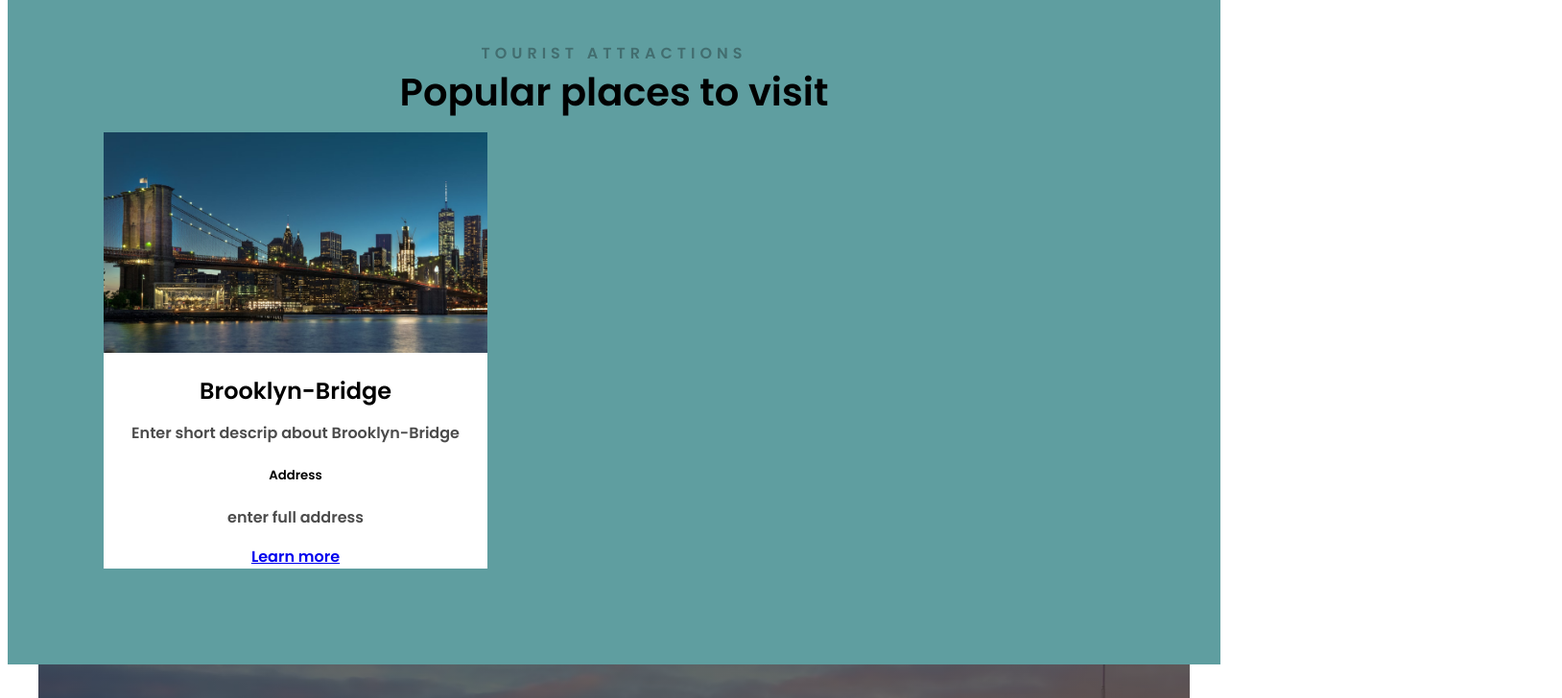
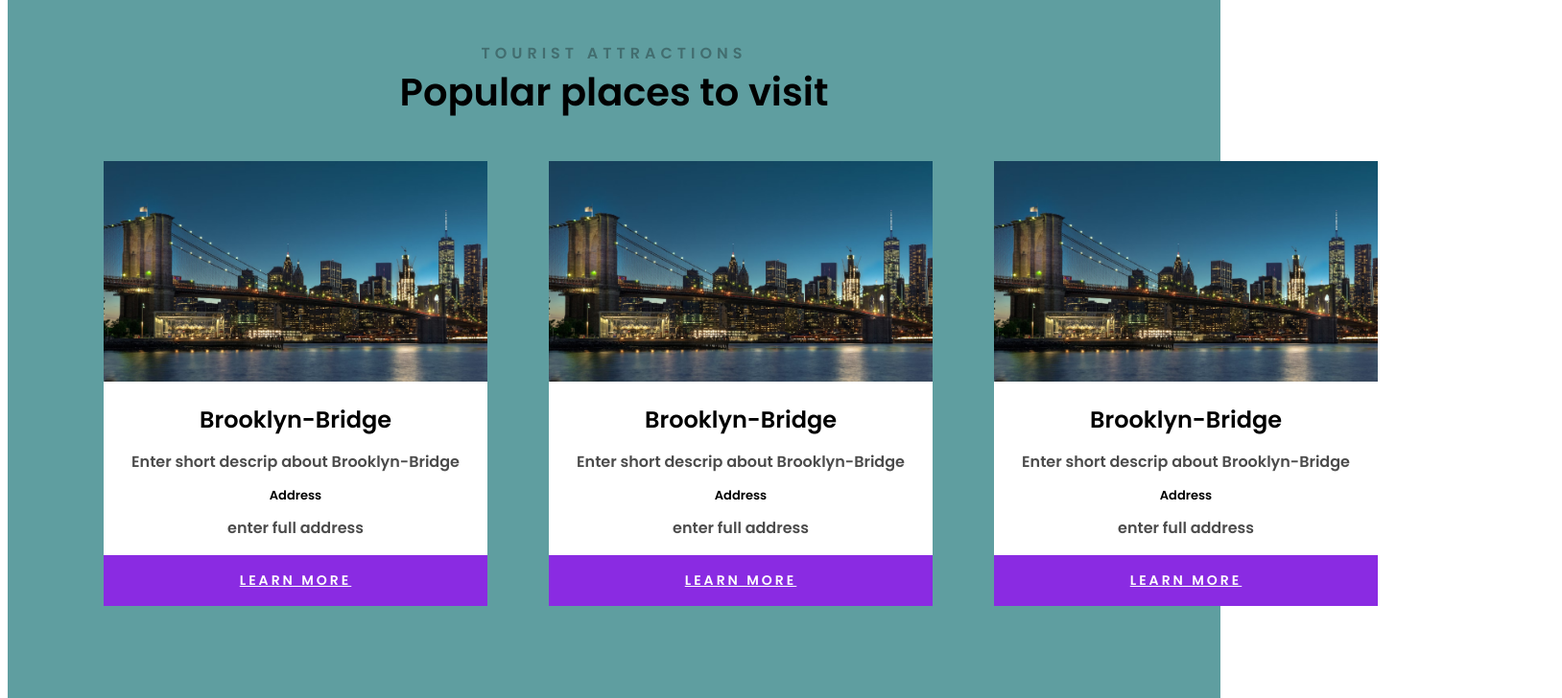
Before and after one commit to N1sh97/Travel-Project, a plain HTML site: page index.html in a window 1280 px wide. Shown: the part 1140-1868 px from the top of the page at 96% size, 1628 px wide, since content can reach past the window. Drawn offline with Linux system fonts and the light colour scheme.

Commit message:
created new button as part of card and styled it

```diff
--- a/index.html
+++ b/index.html
@@ -46,11 +46,32 @@ Some people come here to enjoy the Broadway Shows, others come specifically to s
         <p>Enter short descrip about Brooklyn-Bridge</p>
         <h5> Address</h5>
         <p>enter full address </p>
-        <a href="#" class="btn" target="_blank">Learn more</a>
+        <a href="#" class="btn btn-main" target="_blank">Learn more</a>
+      </div>
+      <div class="grid grid-3-columns">
+      <div class="card">
+        <img src="images/brookly.jpeg" width="400px" alt="Brooklyn Bridge" class="img-responsive">
+        <h4>
+        Brooklyn-Bridge
+        </h4>
+        <p>Enter short descrip about Brooklyn-Bridge</p>
+        <h5> Address</h5>
+        <p>enter full address </p>
+        <a href="#" class="btn btn-main" target="_blank">Learn more</a>
+      </div>
+      <div class="grid grid-3-columns">
+      <div class="card">
+        <img src="images/brookly.jpeg" width="400px" alt="Brooklyn Bridge" class="img-responsive">
+        <h4>
+        Brooklyn-Bridge
+        </h4>
+        <p>Enter short descrip about Brooklyn-Bridge</p>
+        <h5> Address</h5>
+        <p>enter full address </p>
+        <a href="#" class="btn btn-main" target="_blank">Learn more</a>
       </div>
      </div>
     </section>
-
 </main>
 </div>
   <footer>
--- a/src/style.css
+++ b/src/style.css
@@ -158,6 +158,7 @@ section.secoudary {
 }
 .card {
     background-color: white;
+    margin: 30px 0;
 }
 
 .card h4 {
@@ -165,7 +166,24 @@ section.secoudary {
     font-size: 24px;
     line-height: 1.5px;
 }
+.card h5 {
+    font-weight: 700;
+    font-size: 13px;
+    line-height: 1.5px;
+}
 
+.btn-main {
+    display: block;
+    color: white;
+    font-weight: 700;
+    font-size: 14px;
+    line-height: 21px;
+    text-align: center;
+    letter-spacing: 3px;
+    text-transform: uppercase;
+    padding: 16px;
+    background-color: blueviolet;
+}
 @media (max-width:960px) {
     header {
 padding: 60px 0;
```
